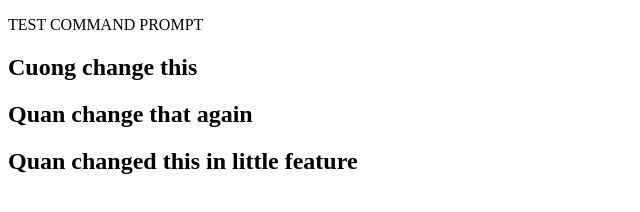
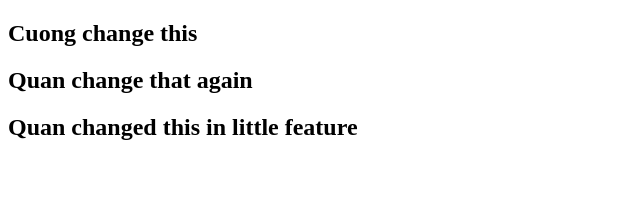
Before and after one commit to anguyenguy/testgithub, a plain HTML site: page index.html in a window 1280 px wide. Shown: the whole page, without its empty margins (0-640 px from the left). Drawn offline with Linux system fonts and the light colour scheme.

Commit message:
quan chagne this to conflict

```diff
--- a/index.html
+++ b/index.html
@@ -4,7 +4,6 @@
 	<title>hello</title>
 </head>
 <body>
-	<p>TEST COMMAND PROMPT</p>
 	<h2> Cuong change this </h2>
 	<h2> Quan change that again</h2>
 	<h2>Quan changed this in little feature</h2>
```
